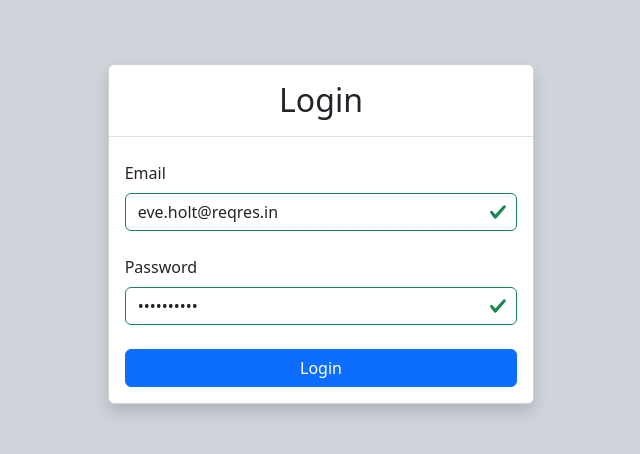
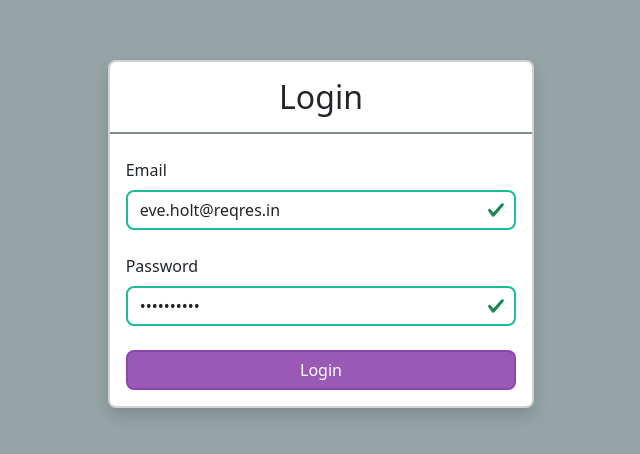
Before and after one commit to Mohamedrezk-web/parent-aps-assesment, an Angular app: page /login in a window 1280 px wide. Shown: the part 166-620 px from the top of the page, without its empty margins (319-959 px from the left). Built offline with nearby package versions, Linux system fonts and the light colour scheme.

Commit message:
over ride bootstrap

```diff
--- a/src/app/pages/users/users.component.html
+++ b/src/app/pages/users/users.component.html
@@ -1,6 +1,8 @@
 @if (user$ | async; as response) {
 <ul class="list-group py-3">
-  <li class="list-group-item d-flex align-items-center justify-content-between">
+  <li
+    class="list-group-item d-flex align-items-center bg-primary-subtle justify-content-between"
+  >
     <h3>System Users</h3>
 
     <a
--- a/src/app/shared/services/alert.service.ts
+++ b/src/app/shared/services/alert.service.ts
@@ -29,7 +29,7 @@ export class AlertService {
       | 'light'
   ) {
     this.activeAlert.set({ message, status });
-    // setTimeout(() => this.activeAlert.set(null), 3000);
+    setTimeout(() => this.activeAlert.set(null), 2000);
   }
 
   closeAlert() {
--- a/src/styles.scss
+++ b/src/styles.scss
@@ -32,3 +32,177 @@ p {
   z-index: 2;
   width: 38rem;
 }
+
+:root {
+  --bs-primary: #9b59b6;
+  --bs-secondary: #34495e;
+  --bs-success: #2ecc71;
+  --bs-info: #3498db;
+  --bs-warning: #e67e22;
+  --bs-danger: #e74c3c;
+  --bs-light: #ecf0f1;
+  --bs-dark: #2c3e50;
+
+  --bs-blue: #3498db;
+  --bs-indigo: #9b59b6;
+  --bs-purple: #8e44ad;
+  --bs-pink: #a54575;
+  --bs-red: #e74c3c;
+  --bs-orange: #f39c12;
+  --bs-yellow: #f1c40f;
+  --bs-green: #2ecc71;
+  --bs-teal: #27ae60;
+  --bs-cyan: #16a085;
+  --bs-black: #2c3e50;
+  --bs-white: #ecf0f1;
+  --bs-gray: #6c757d;
+  --bs-gray-dark: #343a40;
+  --bs-gray-100: #f8f9fa;
+  --bs-gray-200: #e9ecef;
+  --bs-gray-300: #dee2e6;
+  --bs-gray-400: #ced4da;
+  --bs-gray-500: #adb5bd;
+  --bs-gray-600: #6c757d;
+  --bs-gray-700: #495057;
+  --bs-gray-800: #343a40;
+  --bs-gray-900: #212529;
+  --bs-primary-rgb: 155, 89, 182;
+  --bs-secondary-rgb: 52, 73, 94;
+  --bs-success-rgb: 46, 204, 113;
+  --bs-info-rgb: 52, 152, 219;
+  --bs-warning-rgb: 241, 196, 15;
+  --bs-danger-rgb: 231, 76, 60;
+  --bs-light-rgb: 236, 240, 241;
+  --bs-dark-rgb: 44, 62, 80;
+
+  --bs-primary-text-emphasis: #8e44ad;
+  --bs-secondary-text-emphasis: #7f8c8d;
+  --bs-success-text-emphasis: #27ae60;
+  --bs-info-text-emphasis: #2980b9;
+  --bs-warning-text-emphasis: #d35400;
+  --bs-danger-text-emphasis: #c0392b;
+  --bs-light-text-emphasis: #bdc3c7;
+  --bs-dark-text-emphasis: #95a5a6;
+  // --bs-body-bg: #yourNewBodyBackgroundColor;
+  // --bs-body-color: #yourNewBodyTextColor;
+  // --bs-link-color: #yourNewLinkColor;
+  // --bs-link-hover-color: #yourNewLinkHoverColor;
+  // --bs-border-color: #yourNewBorderColor;
+  // --bs-input-bg: #yourNewInputBackgroundColor;
+  // --bs-input-border-color: #yourNewInputBorderColor;
+
+  --bs-primary-bg-subtle: #d6d7d7;
+  --bs-secondary-bg-subtle: #e2e3e5;
+  --bs-success-bg-subtle: #d1e7dd;
+  --bs-info-bg-subtle: #cff4fc;
+  --bs-warning-bg-subtle: #fff3cd;
+  --bs-danger-bg-subtle: #f8d7da;
+  --bs-light-bg-subtle: #fcfcfd;
+  --bs-dark-bg-subtle: #95a5a6;
+  --bs-primary-border-subtle: #9ec5fe;
+  --bs-secondary-border-subtle: #c4c8cb;
+  --bs-success-border-subtle: #a3cfbb;
+  --bs-info-border-subtle: #9eeaf9;
+  --bs-warning-border-subtle: #ffe69c;
+  --bs-danger-border-subtle: #f1aeb5;
+  --bs-light-border-subtle: #e9ecef;
+  --bs-dark-border-subtle: #adb5bd;
+
+  --bs-link-color: #0d6efd;
+  --bs-link-color-rgb: 13, 110, 253;
+  --bs-link-decoration: none;
+  --bs-link-hover-color: #0a58ca;
+  --bs-link-hover-color-rgb: 10, 88, 202;
+  --bs-code-color: #d63384;
+  --bs-highlight-color: #212529;
+  --bs-highlight-bg: #fff3cd;
+  --bs-border-width: 2px;
+  --bs-border-style: solid;
+  --bs-border-color: #7f8c8d;
+  --bs-border-color-translucent: rgba(0, 0, 0, 0.175);
+  --bs-border-radius: 0.5rem;
+  --bs-border-radius-sm: 0.25rem;
+  --bs-border-radius-lg: 0.5rem;
+  --bs-border-radius-xl: 1rem;
+  --bs-border-radius-xxl: 2rem;
+  --bs-border-radius-2xl: var(--bs-border-radius-xxl);
+  --bs-border-radius-pill: 50rem;
+  --bs-box-shadow: 0 0.5rem 1rem rgba(0, 0, 0, 0.15);
+  --bs-box-shadow-sm: 0 0.125rem 0.25rem rgba(0, 0, 0, 0.075);
+  --bs-box-shadow-lg: 0 1rem 3rem rgba(0, 0, 0, 0.175);
+  --bs-box-shadow-inset: inset 0 1px 2px rgba(0, 0, 0, 0.075);
+  --bs-focus-ring-width: 0.25rem;
+  --bs-focus-ring-opacity: 0.25;
+  --bs-focus-ring-color: rgba(13, 110, 253, 0.25);
+  --bs-form-valid-color: #16a085;
+  --bs-form-valid-border-color: #1abc9c;
+  --bs-form-invalid-color: #e74c3c;
+  --bs-form-invalid-border-color: #c0392b;
+
+  --bs-btn-color: #fff;
+  --bs-btn-bg: #0d6efd;
+  --bs-btn-border-color: #0d6efd;
+  --bs-btn-hover-color: #fff;
+  --bs-btn-hover-bg: #0b5ed7;
+  --bs-btn-hover-border-color: #0a58ca;
+  --bs-btn-focus-shadow-rgb: 49, 132, 253;
+  --bs-btn-active-color: #fff;
+  --bs-btn-active-bg: #0a58ca;
+  --bs-btn-active-border-color: #0a53be;
+  --bs-btn-active-shadow: inset 0 3px 5px rgba(0, 0, 0, 0.125);
+  --bs-btn-disabled-color: #fff;
+  --bs-btn-disabled-bg: #0d6efd;
+  --bs-btn-disabled-border-color: #0d6efd;
+}
+
+.btn-outline-success {
+  --bs-btn-color: #4b5a64;
+  --bs-btn-bg: #bdc3c7;
+  --bs-btn-border-color: #198754;
+  --bs-btn-hover-color: #fff;
+  --bs-btn-hover-bg: #2ecc71;
+  --bs-btn-hover-border-color: #2ecc71;
+  --bs-btn-focus-shadow-rgb: 25, 135, 84;
+  --bs-btn-active-color: #fff;
+  --bs-btn-active-bg: #198754;
+  --bs-btn-active-border-color: #198754;
+  --bs-btn-active-shadow: inset 0 3px 5px rgba(0, 0, 0, 0.125);
+  --bs-btn-disabled-color: #198754;
+  --bs-btn-disabled-bg: transparent;
+  --bs-btn-disabled-border-color: #198754;
+  --bs-gradient: none;
+}
+
+.btn-primary {
+  --bs-btn-color: #fff;
+  --bs-btn-bg: #9b59b6;
+  --bs-btn-border-color: #8e44ad;
+  --bs-btn-hover-color: #fff;
+  --bs-btn-hover-bg: #8e44ad;
+  --bs-btn-hover-border-color: #9b59b6;
+  --bs-btn-focus-shadow-rgb: 49, 132, 253;
+  --bs-btn-active-color: #fff;
+  --bs-btn-active-bg: #73378d;
+  --bs-btn-active-border-color: #3e1d4d;
+  --bs-btn-active-shadow: inset 0 3px 5px rgba(0, 0, 0, 0.125);
+  --bs-btn-disabled-color: #fff;
+  --bs-btn-disabled-bg: #b065ce;
+  --bs-btn-disabled-border-color: #b165cf;
+}
+
+.btn-outline-primary {
+  --bs-btn-color: #9b59b6;
+  --bs-btn-border-color: #8e44ad;
+  --bs-btn-hover-color: #fff;
+  --bs-btn-hover-bg: #9b59b6;
+  --bs-btn-hover-border-color: #bdc3c7;
+  --bs-btn-focus-shadow-rgb: 13, 110, 253;
+  --bs-btn-active-color: #fff;
+  --bs-btn-active-bg: #bdc3c7;
+  --bs-btn-active-border-color: #813f9e;
+  --bs-btn-active-shadow: inset 0 3px 5px rgba(0, 0, 0, 0.125);
+  --bs-btn-disabled-color: #8e44ad;
+  --bs-btn-disabled-bg: transparent;
+  --bs-btn-disabled-border-color: #8e44ad;
+  --bs-gradient: none;
+}
```
